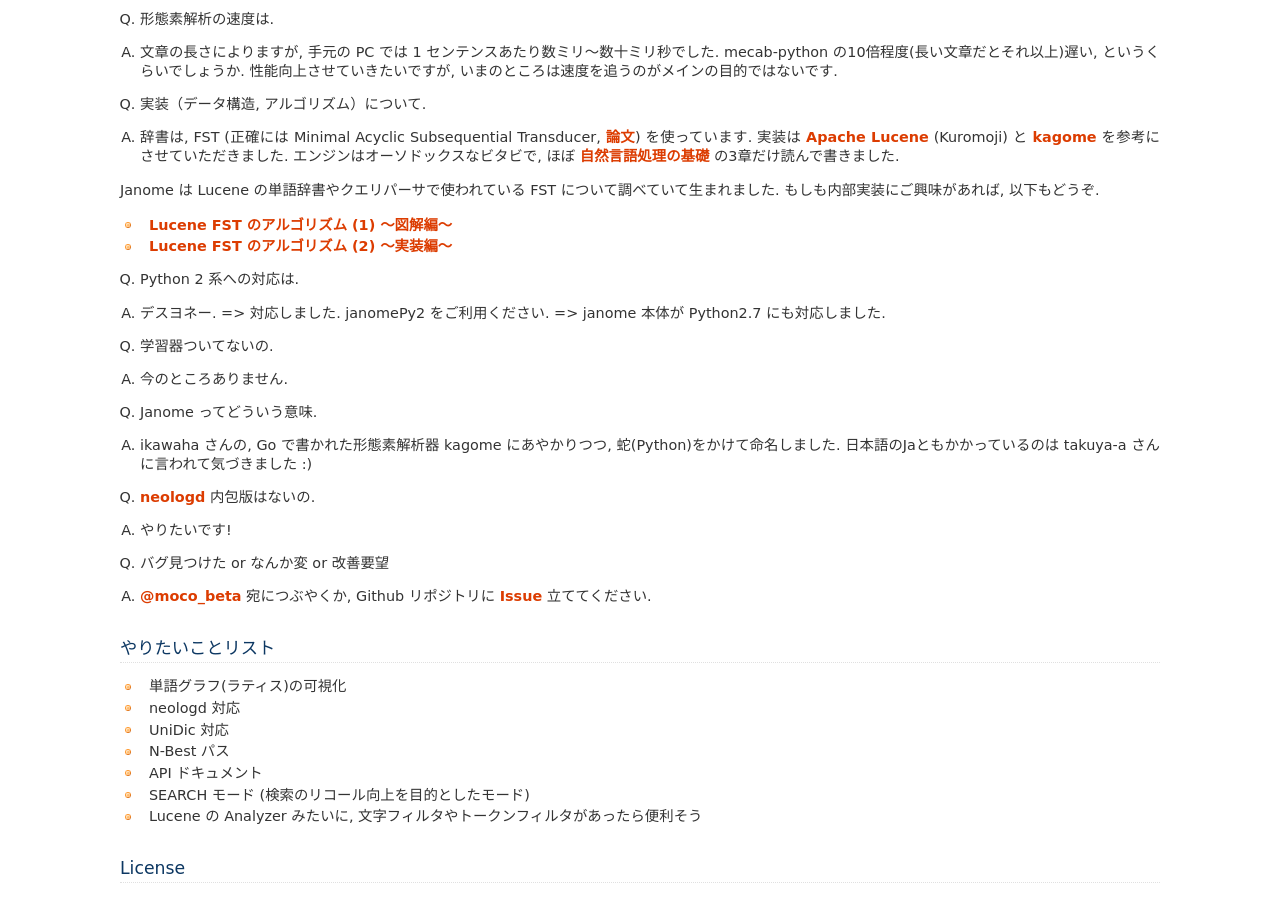
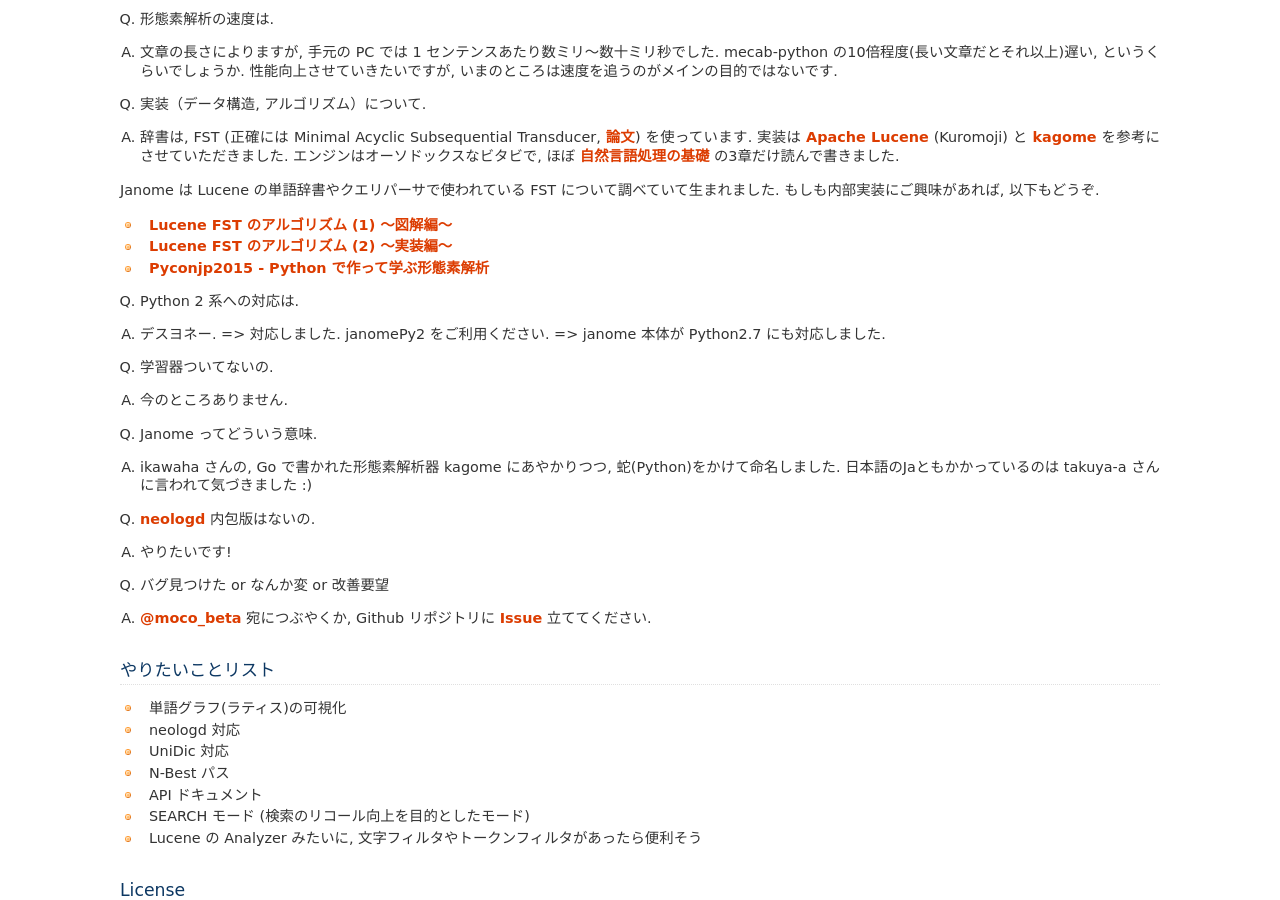
Before and after one commit to mocobeta/janome, a Sphinx documentation site: the page built from docs/index.rst, in a window 1280 px wide and 900 px high, scrolled down 4242 px. Built offline with Sphinx 7.4.7, drawn with Linux system fonts in a browser that asks for light colours.

Commit message:
Add link to PyConJP slides

```diff
--- a/docs/index.rst
+++ b/docs/index.rst
@@ -249,6 +249,7 @@
 
 * `Lucene FST のアルゴリズム (1) ～図解編～ <http://mocobeta-backup.tumblr.com/post/111076688132/lucene-fst-1>`_
 * `Lucene FST のアルゴリズム (2) 〜実装編〜 <http://mocobeta-backup.tumblr.com/post/113693778372/lucene-fst-2>`_
+* `Pyconjp2015 - Python で作って学ぶ形態素解析 <http://www.slideshare.net/tomokouchida505/pyconjp2015-python>`_
 
 Q. Python 2 系への対応は.
 
```
